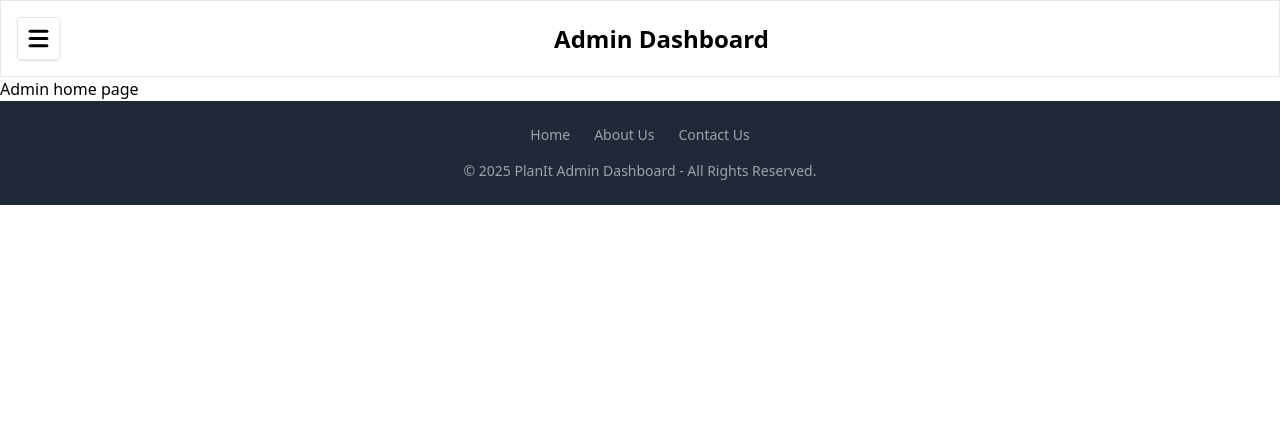
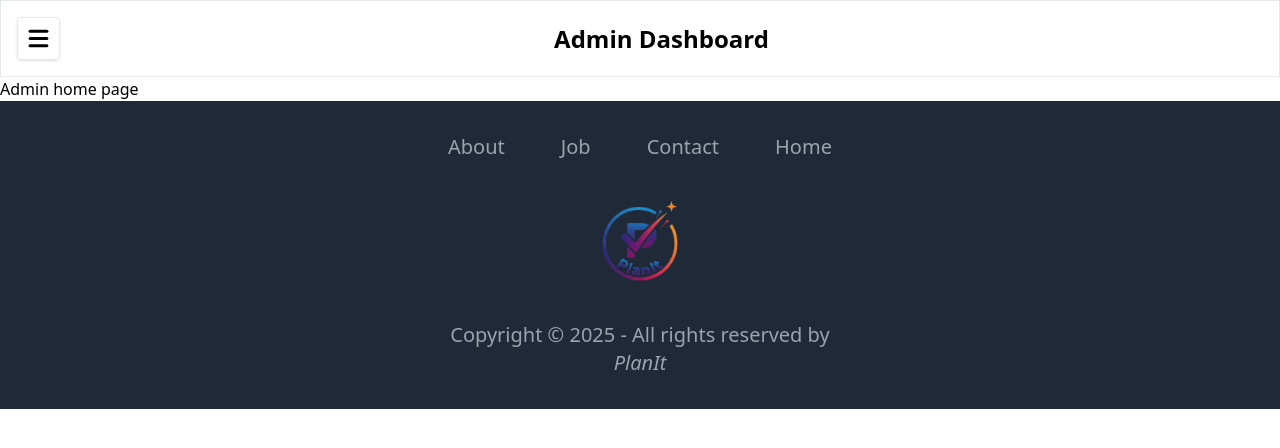
Before and after one commit to rishikesh-babu/Event-Management, a React (Vite) app in the folder client/: page /admin in a window 1280 px wide. Shown: the top 448 px of the page. Built offline with nearby package versions, Linux system fonts and the light colour scheme; no server answers.

Commit message:
Updated admin footer

```diff
--- a/client/src/Components/Admin/AdminFooter.jsx
+++ b/client/src/Components/Admin/AdminFooter.jsx
@@ -1,30 +1,37 @@
-import React from 'react';
-import { Link } from 'react-router-dom'; // 👈 FIX 1: Import Link
-
+import React from "react";
+import { Link } from 'react-router-dom';
 export default function AdminFooter() {
     return (
-        <footer className="bg-gray-800 text-gray-400 py-6 mt-auto">
-            <div className="container mx-auto px-4 text-center">
+        <footer className="px-1 py-8 text-gray-400 bg-gray-800 flex flex-col justify-between gap-8">
+            {/* Top Links */}
+            <div className=" text-lg sm:text-xl text-nowrap flex justify-around sm:justify-center sm:gap-14">
+                <Link to="/about" className="hover:text-white">
+                    About
+                </Link>
+                <Link to="/job" className="hover:text-white">
+                    Job
+                </Link>
+                <Link to="/contact" className="hover:text-white">
+                    Contact
+                </Link>
+                <Link to="/" className="hover:text-white">
+                    Home
+                </Link>
+            </div>
 
-                {/* 👈 FIX 2: Links placed in a centered, spaced-out container */}
-                <div className="flex justify-center space-x-6 mb-4 text-sm">
-                    <Link to="/" className="hover:text-white">
-                        Home
-                    </Link>
-                    <Link to="/about" className="hover:text-white">
-                        About Us
-                    </Link>
-                    <Link to="/contact" className="hover:text-white">
-                        Contact Us
-                    </Link>
-                </div>
+            {/* Logo (optional placeholder) */}
+            <div className="flex justify-center ">
+                <img
+                    src="/logo.png"
+                    alt="logo"
+                    className="size-24 "
+                />
+            </div>
 
-                {/* Copyright/Branding */}
-                <p className="text-sm">
-                    &copy; {new Date().getFullYear()} PlanIt Admin Dashboard - All Rights Reserved.
-                </p>
-
-            </div>
+            {/* Copyright */}
+            <p className="text-lg sm:text-xl text-center text-wrap text-gray-400">
+                Copyright &copy; {new Date().getFullYear()} - All rights reserved by <div className="italic">PlanIt</div>
+            </p>
         </footer>
     );
 }
--- a/client/src/Components/User/Footer.jsx
+++ b/client/src/Components/User/Footer.jsx
@@ -4,7 +4,7 @@ export default function Footer() {
     return (
         <footer className="px-1 py-8 text-gray-400 bg-gray-800 flex flex-col justify-between gap-8">
             {/* Top Links */}
-            <div className="sm:font-medium text-lg text-nowrap flex justify-around sm:justify-center sm:gap-14">
+            <div className=" text-lg sm:text-xl text-nowrap flex justify-around sm:justify-center sm:gap-14">
                 <Link to="/" className="hover:text-white">
                     Home
                 </Link>
@@ -14,7 +14,7 @@ export default function Footer() {
                 <Link to="/contact" className="hover:text-white">
                     Contact
                 </Link>
-                <Link to="/admin/login" className="hover:text-white">
+                <Link to="/admin/event" className="hover:text-white">
                     Admin Login
                 </Link>
             </div>
@@ -29,8 +29,8 @@ export default function Footer() {
             </div>
 
             {/* Copyright */}
-            <p className="sm:font-medium text-lg sm:text-xl text-center text-wrap text-gray-400">
-                Copyright © 2025 - All rights reserved by <div className="italic">PlanIt</div>
+            <p className=" text-lg sm:text-xl text-center text-wrap text-gray-400">
+                Copyright &copy; {new Date().getFullYear()} - All rights reserved by <div className="italic">PlanIt</div>
             </p>
         </footer>
     );
```
